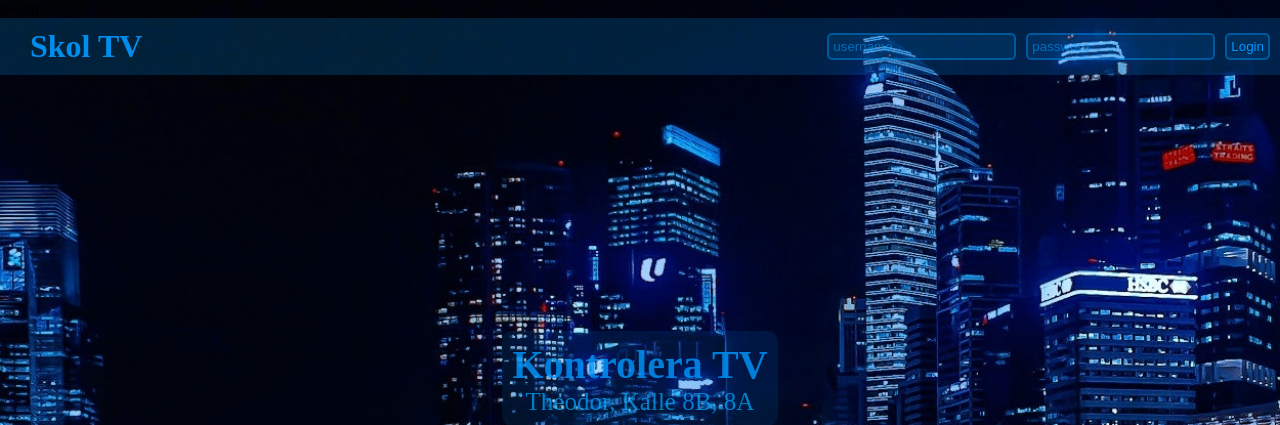
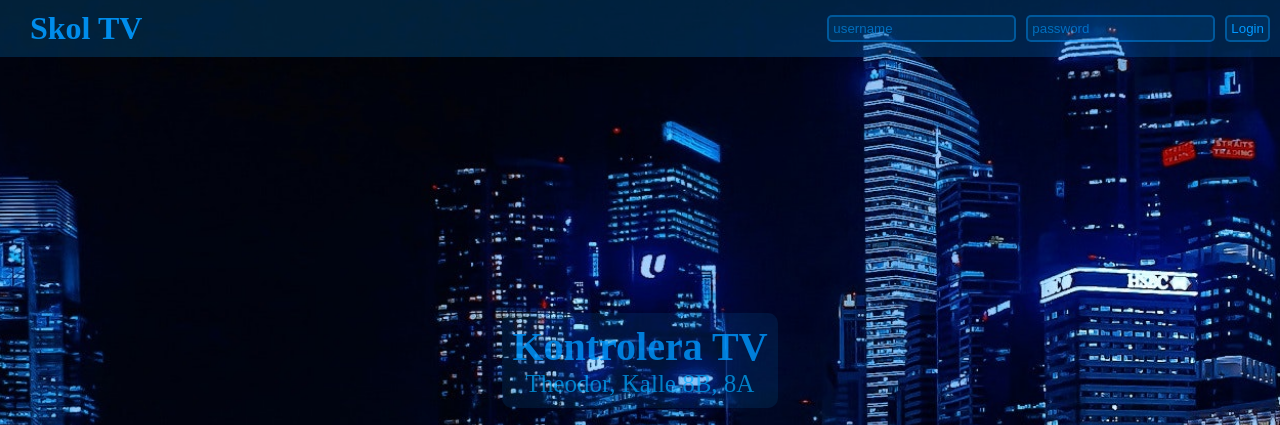
Before and after one commit to TheodorLindberg/Skol-tv, a PHP site: page /Skol-tv/ in a window 1280 px wide. Shown: the top 425 px of the page. Run offline with PHP 8.4, Linux system fonts and the light colour scheme.

Commit message:
Test
Signed-off-by: Theodor Lindberg <theodor.lindberg@gmail.com>

```diff
--- a/index.php
+++ b/index.php
@@ -18,7 +18,6 @@ if(isset($_SESSION['u_id'])){
 </head>
 
 <body>
-<p>heööp</p>
     <ul class="navbar" role="navigation">
         <li class="nav nav-skoltv">
             <h1>Skol TV</h1>
```
